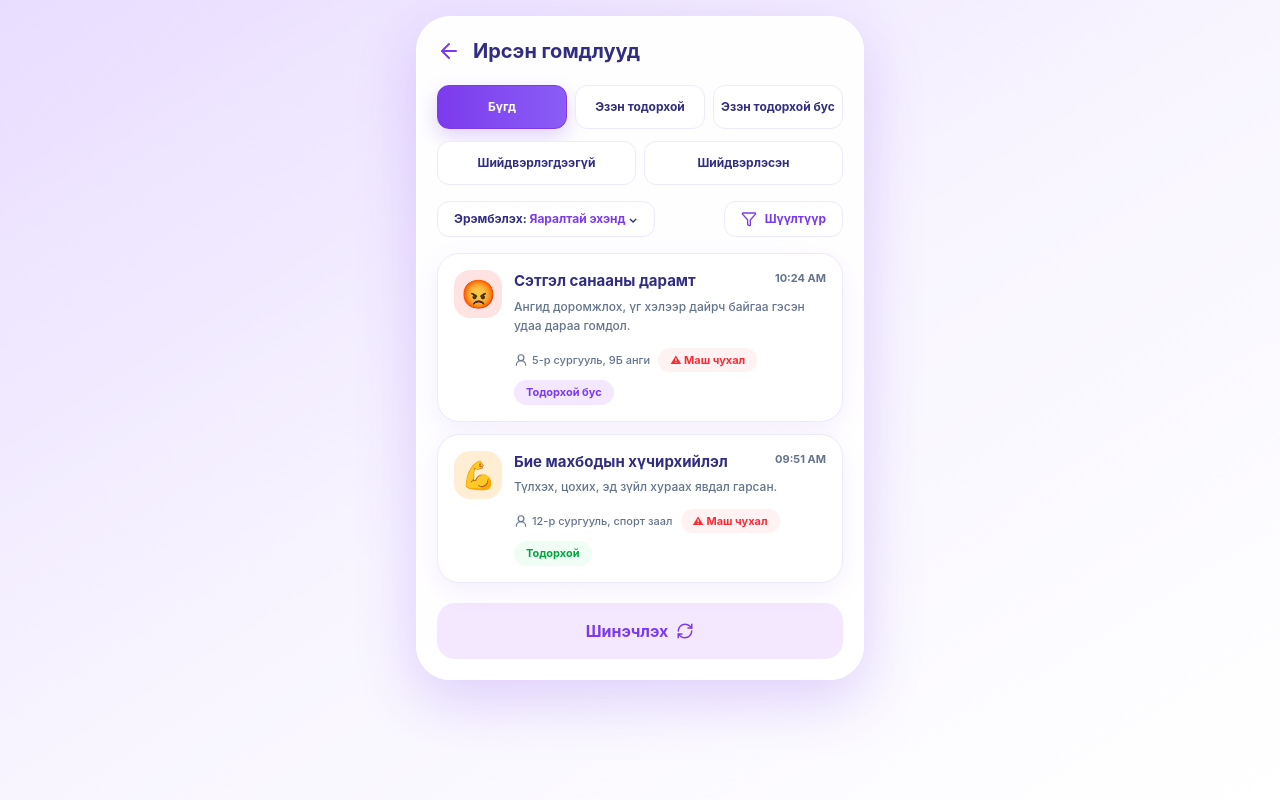
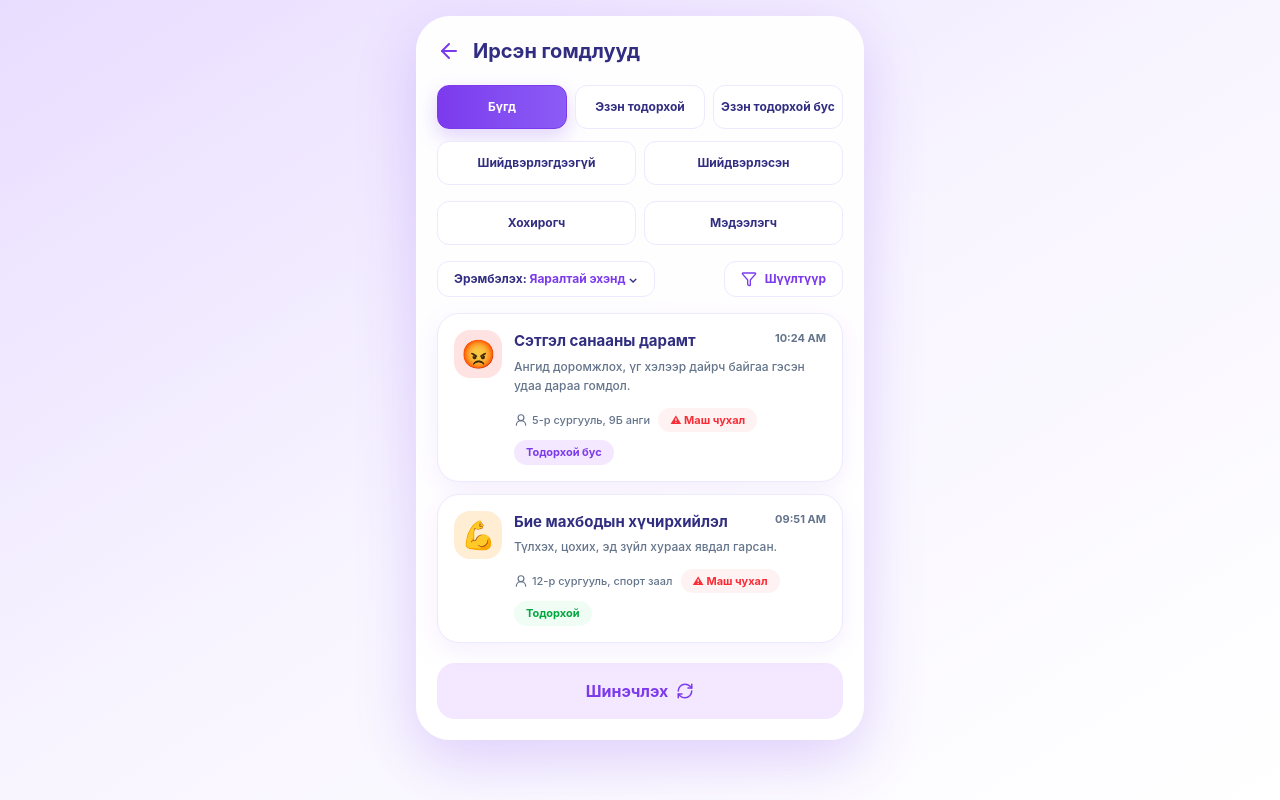
Before and after one commit to B231940002/Hackathon, a React (Vite) app in the folder Frontend/: page /admin/complaints in a window 1280 px wide. Built offline with nearby package versions, Linux system fonts and the light colour scheme.

Commit message:
add мэдээлэгч

```diff
--- a/Frontend/src/app/Admin_pages/AdminComplaints.tsx
+++ b/Frontend/src/app/Admin_pages/AdminComplaints.tsx
@@ -70,6 +70,18 @@ export default function AdminComplaints() {
           ))}
         </div>
 
+        <div className="grid grid-cols-2 gap-2 mb-4">
+          {['Хохирогч', 'Мэдээлэгч'].map((item) => (
+            <button
+              key={item}
+              className="py-3 rounded-xl text-[12px] font-bold bg-white text-[#312E81] border border-[#EDE9FE]"
+            >
+              {item}
+            </button>
+          ))}
+        </div>
+
+
         <div className="flex items-center justify-between mb-4">
           <button className="bg-white border border-[#EDE9FE] rounded-xl px-4 py-2 text-[#312E81] font-bold text-[12px]">
             Эрэмбэлэх: <span className="text-[#7C3AED]">Яаралтай эхэнд</span> ⌄
```
